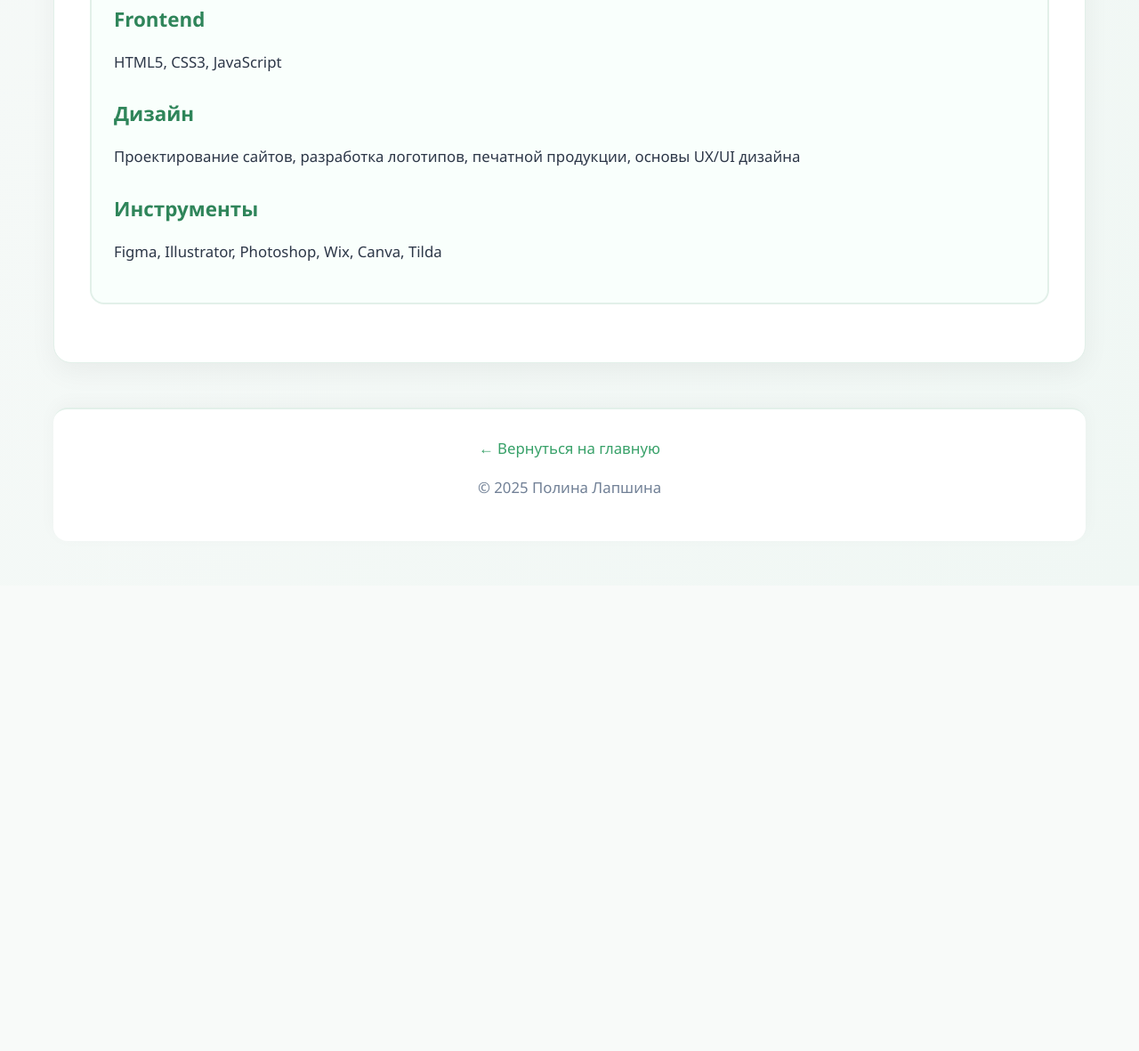
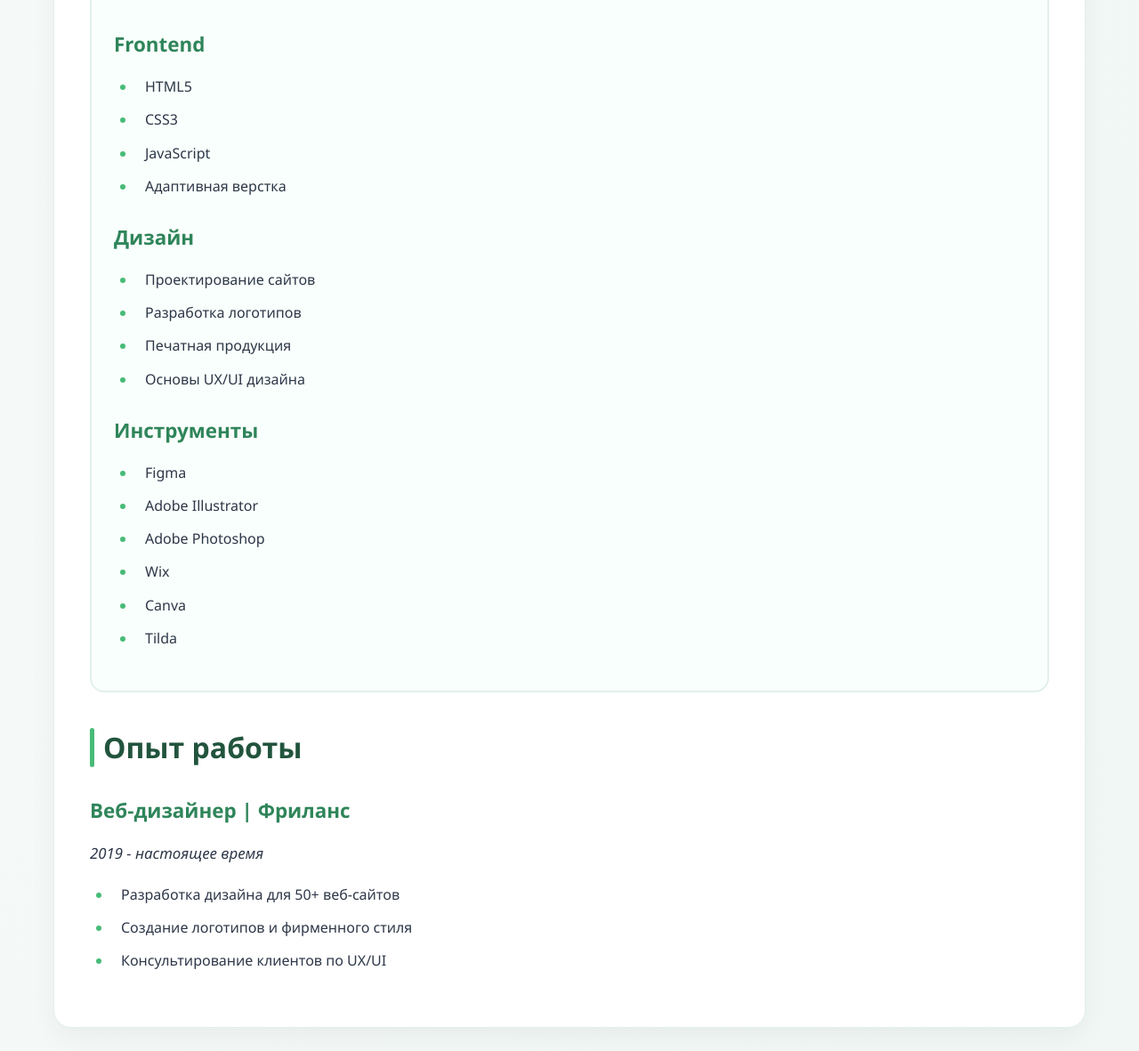
Before and after one commit to PolinaLapshina/my_site_lab8, a plain HTML site: page about.html in a window 1280 px wide. Shown: the part 1616-2797 px from the top of the page at 89% size. Before the commit the page ends 2274 px from the top, so only its background shows below. Drawn offline with Linux system fonts and the light colour scheme.

Commit message:
Update about.html

```diff
--- a/about.html
+++ b/about.html
@@ -22,39 +22,97 @@
 
     <main>
         <h1>Обо мне</h1>
-        <img src="images/photo.jpg" alt="Портрет Лапшиной Полины" width="300">
 
+        <div class="about-header">
+            <img src="images/photo.jpg" alt="Портрет Лапшиной Полины" width="300" class="profile-photo">
+            <div class="about-intro">
                 <h2>Добрый день! Меня зовут Полина</h2>
                 <p>Я веб-дизайнер с более чем 5-летним опытом создания современных и функциональных сайтов.
                 Специализируюсь на дизайне, frontend-разработке.</p>
+            </div>
+        </div>
 
+        <section class="education">
             <h2>Образование</h2>
+
+            <div class="education-item">
                 <h3>Высшее образование</h3>
-        <p>НРоссийский Государственный Университет им. А.Н.Косыгина (Технологии, Дизайн, Искусство), факультет информационных технологий и цифровой трансформации(2024-2028)</p>
+                <p><strong>Российский Государственный Университет им. А.Н.Косыгина</strong><br>
+                Факультет информационных технологий и цифровой трансформации<br>
+                2024-2028 гг.</p>
+            </div>
 
+            <div class="education-item">
                 <h3>Дополнительные курсы</h3>
                 <ul>
                     <li>Курс «Дизайнер интерфейсов» (ГУД Дубна, 2024)</li>
                     <li>Графический дизайн: Дизайнер Инфографики (DontName, 2022)</li>
                     <li>Трек Медиапроектируй (Селигер, 2025)</li>
                 </ul>
+            </div>
+        </section>
 
+        <section class="skills-section">
             <h2>Ключевые навыки</h2>
+
             <div class="skills">
+                <div class="skill-category">
                     <h3>Frontend</h3>
-            <p>HTML5, CSS3, JavaScript</p>
+                    <ul>
+                        <li>HTML5</li>
+                        <li>CSS3</li>
+                        <li>JavaScript</li>
+                        <li>Адаптивная верстка</li>
+                    </ul>
+                </div>
 
+                <div class="skill-category">
                     <h3>Дизайн</h3>
-            <p>Проектирование сайтов, разработка логотипов, печатной продукции, основы UX/UI дизайна</p>
+                    <ul>
+                        <li>Проектирование сайтов</li>
+                        <li>Разработка логотипов</li>
+                        <li>Печатная продукция</li>
+                        <li>Основы UX/UI дизайна</li>
+                    </ul>
+                </div>
 
+                <div class="skill-category">
                     <h3>Инструменты</h3>
-            <p>Figma, Illustrator, Photoshop, Wix, Canva, Tilda</p>
+                    <ul>
+                        <li>Figma</li>
+                        <li>Adobe Illustrator</li>
+                        <li>Adobe Photoshop</li>
+                        <li>Wix</li>
+                        <li>Canva</li>
+                        <li>Tilda</li>
+                    </ul>
                 </div>
+            </div>
+        </section>
+
+        <section class="experience">
+            <h2>Опыт работы</h2>
+            <div class="experience-item">
+                <h3>Веб-дизайнер | Фриланс</h3>
+                <p><em>2019 - настоящее время</em></p>
+                <ul>
+                    <li>Разработка дизайна для 50+ веб-сайтов</li>
+                    <li>Создание логотипов и фирменного стиля</li>
+                    <li>Консультирование клиентов по UX/UI</li>
+                </ul>
+            </div>
+        </section>
     </main>
 
     <footer>
+        <div class="footer-content">
             <p><a href="index.html">← Вернуться на главную</a></p>
-        <p>© 2025 Полина Лапшина</p>
+            <p>© <span id="current-year">2025</span> Полина Лапшина</p>
+            <p>Email: <a href="mailto:polina@example.com">polina@example.com</a></p>
+        </div>
     </footer>
+
+
+    <script src="js/script.js"></script>
 </body>
 </html>
```
Lines whose indentation alone changed are shown as unchanged.
